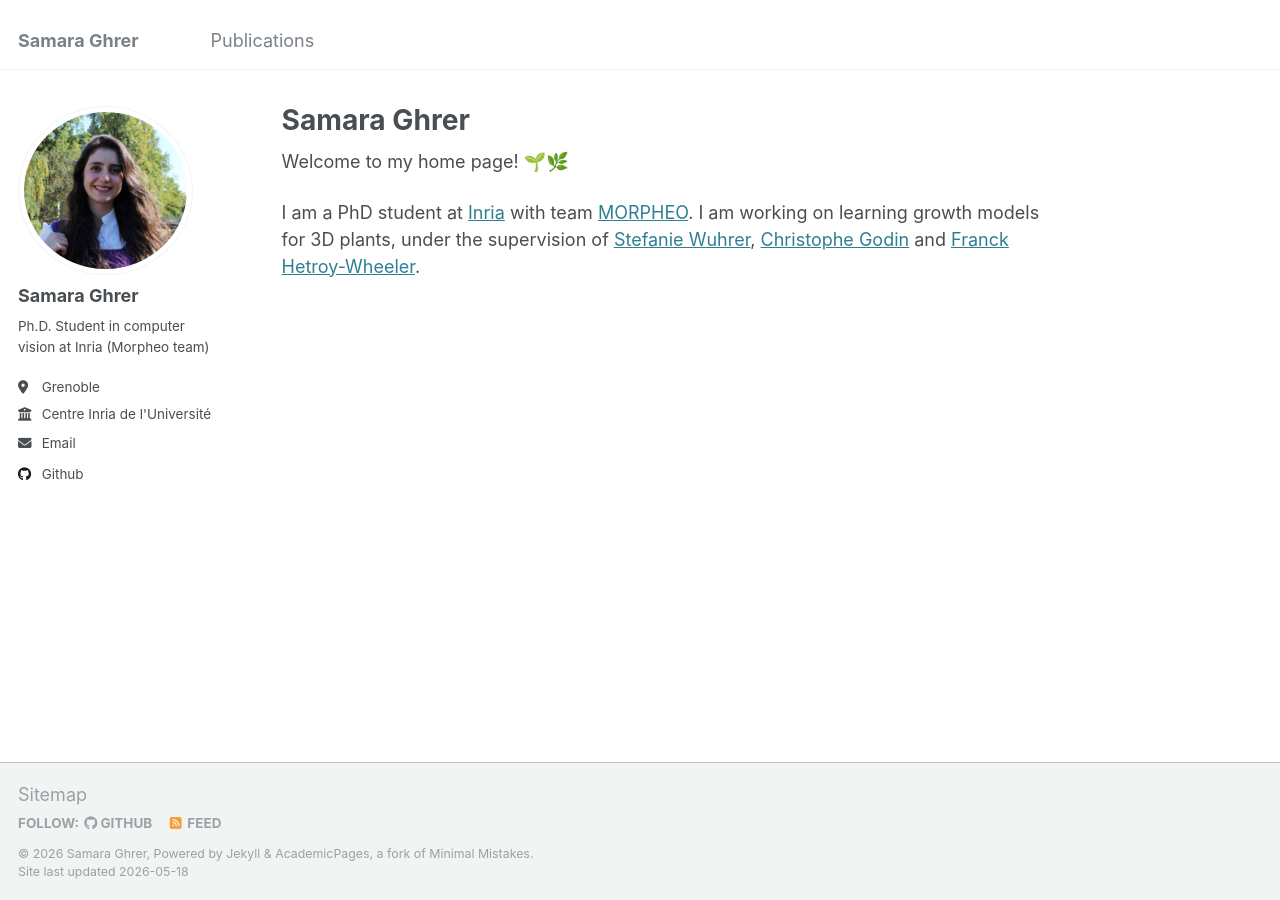
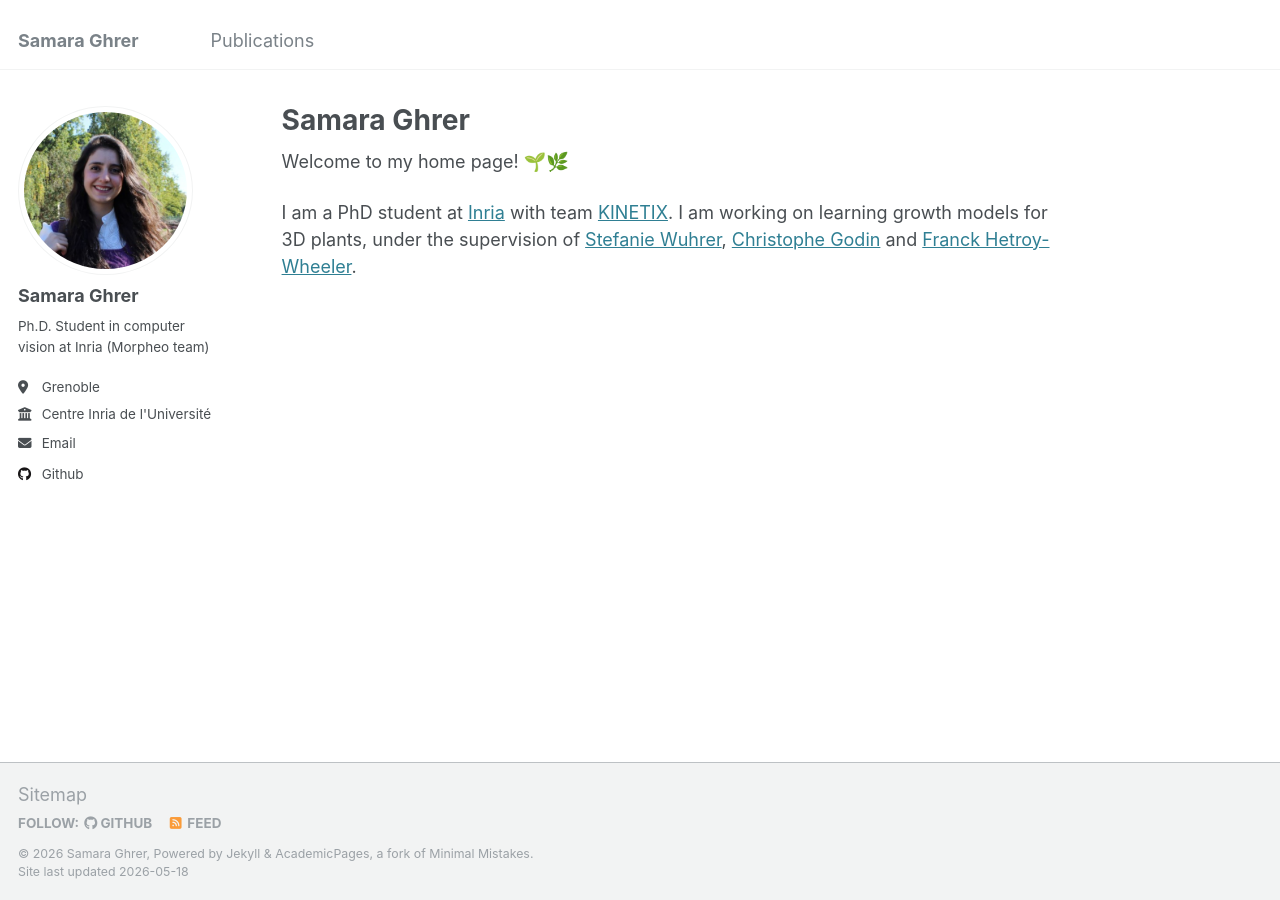
Before and after one commit to samara-ghrer/samara-ghrer.github.io, a Jekyll site: the page built from _pages/about.md, in a window 1280 px wide. Built offline with Jekyll 4.4.1, drawn with Linux system fonts in a browser that asks for light colours.

Commit message:
Update team name in about.md

```diff
--- a/_pages/about.md
+++ b/_pages/about.md
@@ -9,4 +9,4 @@ redirect_from:
 
 Welcome to my home page! 🌱🌿
 
-I am a PhD student at [Inria](https://www.inria.fr/fr) with team [MORPHEO](https://team.inria.fr/morpheo/). I am working on learning growth models for 3D plants, under the supervision of [Stefanie Wuhrer](https://swuhrer.gitlabpages.inria.fr/website/), [Christophe Godin](https://team.inria.fr/mosaic/welcome/team-members/christophe-godin/) and [Franck Hetroy-Wheeler](https://hetroywheeler.pages.unistra.fr/franck/).
+I am a PhD student at [Inria](https://www.inria.fr/fr) with team [KINETIX](https://team.inria.fr/kinetix/). I am working on learning growth models for 3D plants, under the supervision of [Stefanie Wuhrer](https://swuhrer.gitlabpages.inria.fr/website/), [Christophe Godin](https://team.inria.fr/mosaic/welcome/team-members/christophe-godin/) and [Franck Hetroy-Wheeler](https://hetroywheeler.pages.unistra.fr/franck/).
```
